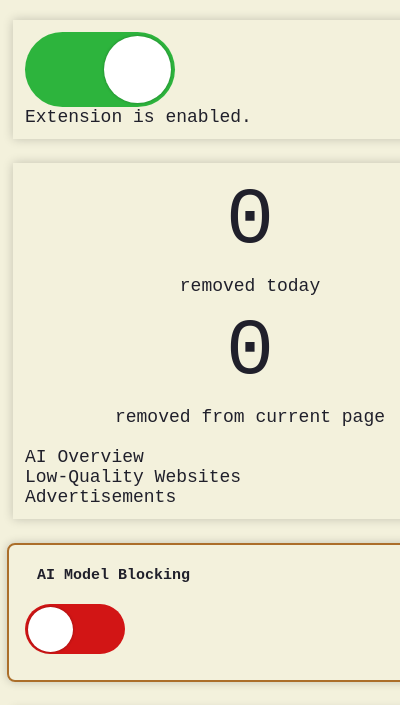
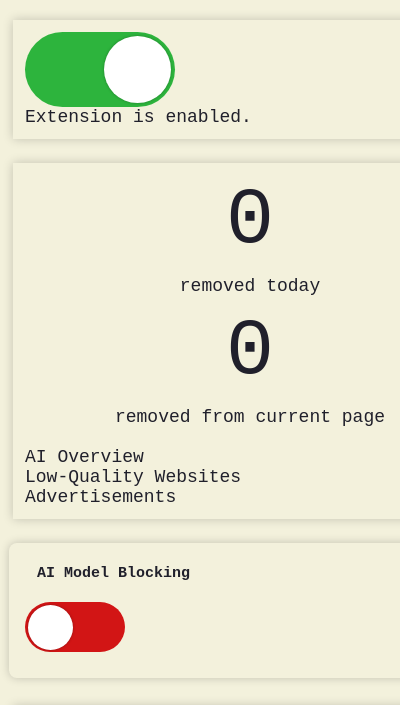
Before and after one commit to CharlieS1103/slurp-slop, a browser extension: page src/popup/popup.html in a window 400 px wide. Shown: the part 92-797 px from the top of the page. Drawn offline with Linux system fonts and the light colour scheme; files that its build step writes are made by us from their sources.

Commit message:
remove old border

```diff
--- a/src/css/popup.css
+++ b/src/css/popup.css
@@ -473,7 +473,6 @@ p {
 }
 
 #ai-blocking-master {
-  border: 2px solid var(--misc);
   border-radius: 8px;
   background-color: transparent;
   padding: 14px 16px;
```
